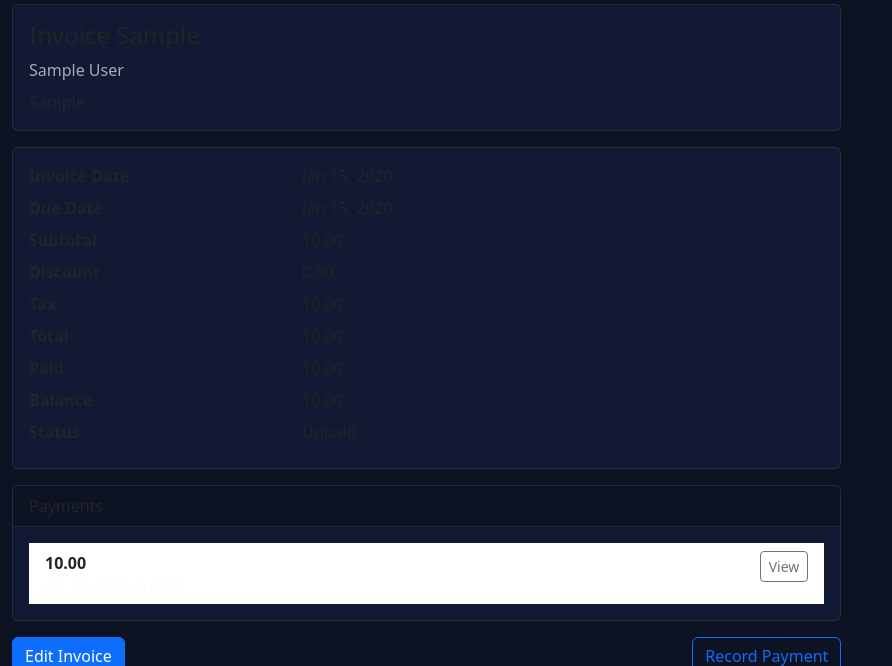
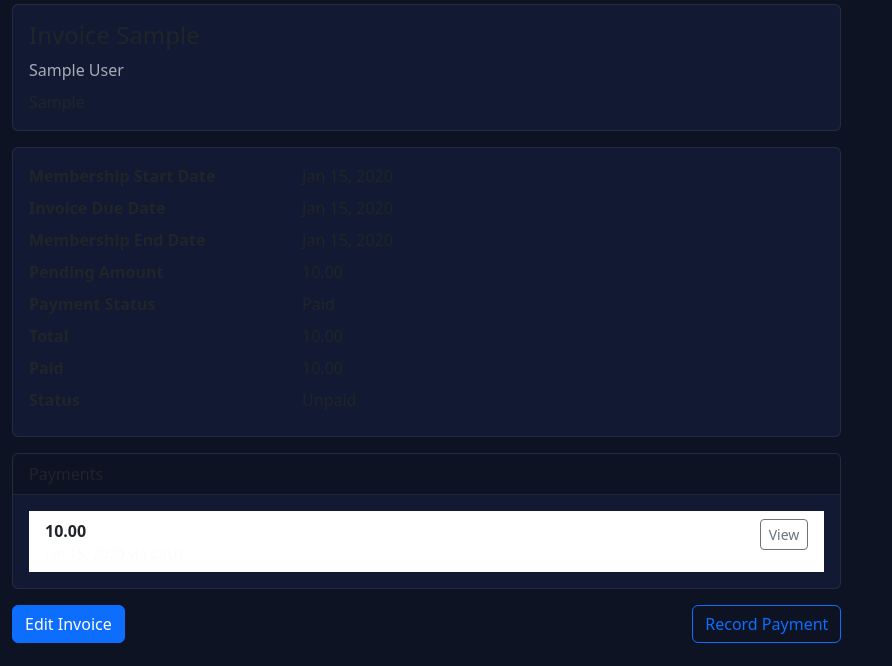
Before and after one commit to kalibilly/GalaxyGym, a Django app: page /payments/invoices/1/ in a window 1280 px wide. Shown: the part 56-722 px from the top of the page, without its empty margins (0-892 px from the left). Run offline with Django 5.2, Linux system fonts and the light colour scheme; a user stored in the database is signed in; tables that the repository leaves empty hold one stand-in row (values such as "Sample post"); data that the repository does not hold is empty; parts of the project's set-up code (start-up, migrations or seed data) failed here and were passed over.

Commit message:
Update invoice_detail.html

```diff
--- a/templates/payments/invoice_detail.html
+++ b/templates/payments/invoice_detail.html
@@ -15,22 +15,20 @@
         <div class="card mb-3">
             <div class="card-body">
                 <dl class="row mb-0">
-                    <dt class="col-sm-4">Invoice Date</dt>
+                    <dt class="col-sm-4">Membership Start Date</dt>
                     <dd class="col-sm-8">{{ invoice.invoice_date|date:'M d, Y' }}</dd>
-                    <dt class="col-sm-4">Due Date</dt>
+                    <dt class="col-sm-4">Invoice Due Date</dt>
                     <dd class="col-sm-8">{{ invoice.due_date|date:'M d, Y' }}</dd>
-                    <dt class="col-sm-4">Subtotal</dt>
-                    <dd class="col-sm-8">{{ invoice.subtotal }}</dd>
-                    <dt class="col-sm-4">Discount</dt>
-                    <dd class="col-sm-8">{{ invoice.discount_amount }}</dd>
-                    <dt class="col-sm-4">Tax</dt>
-                    <dd class="col-sm-8">{{ invoice.tax_amount }}</dd>
+                    <dt class="col-sm-4">Membership End Date</dt>
+                    <dd class="col-sm-8">{{ invoice.membership_end_date|date:'M d, Y'|default:'—' }}</dd>
+                    <dt class="col-sm-4">Pending Amount</dt>
+                    <dd class="col-sm-8">{{ invoice.balance_amount }}</dd>
+                    <dt class="col-sm-4">Payment Status</dt>
+                    <dd class="col-sm-8">{{ invoice.get_pending_payment_status_display }}</dd>
                     <dt class="col-sm-4">Total</dt>
                     <dd class="col-sm-8">{{ invoice.total_amount }}</dd>
                     <dt class="col-sm-4">Paid</dt>
                     <dd class="col-sm-8">{{ invoice.paid_amount }}</dd>
-                    <dt class="col-sm-4">Balance</dt>
-                    <dd class="col-sm-8">{{ invoice.balance_amount }}</dd>
                     <dt class="col-sm-4">Status</dt>
                     <dd class="col-sm-8">{{ invoice.get_status_display }}</dd>
                 </dl>
```
